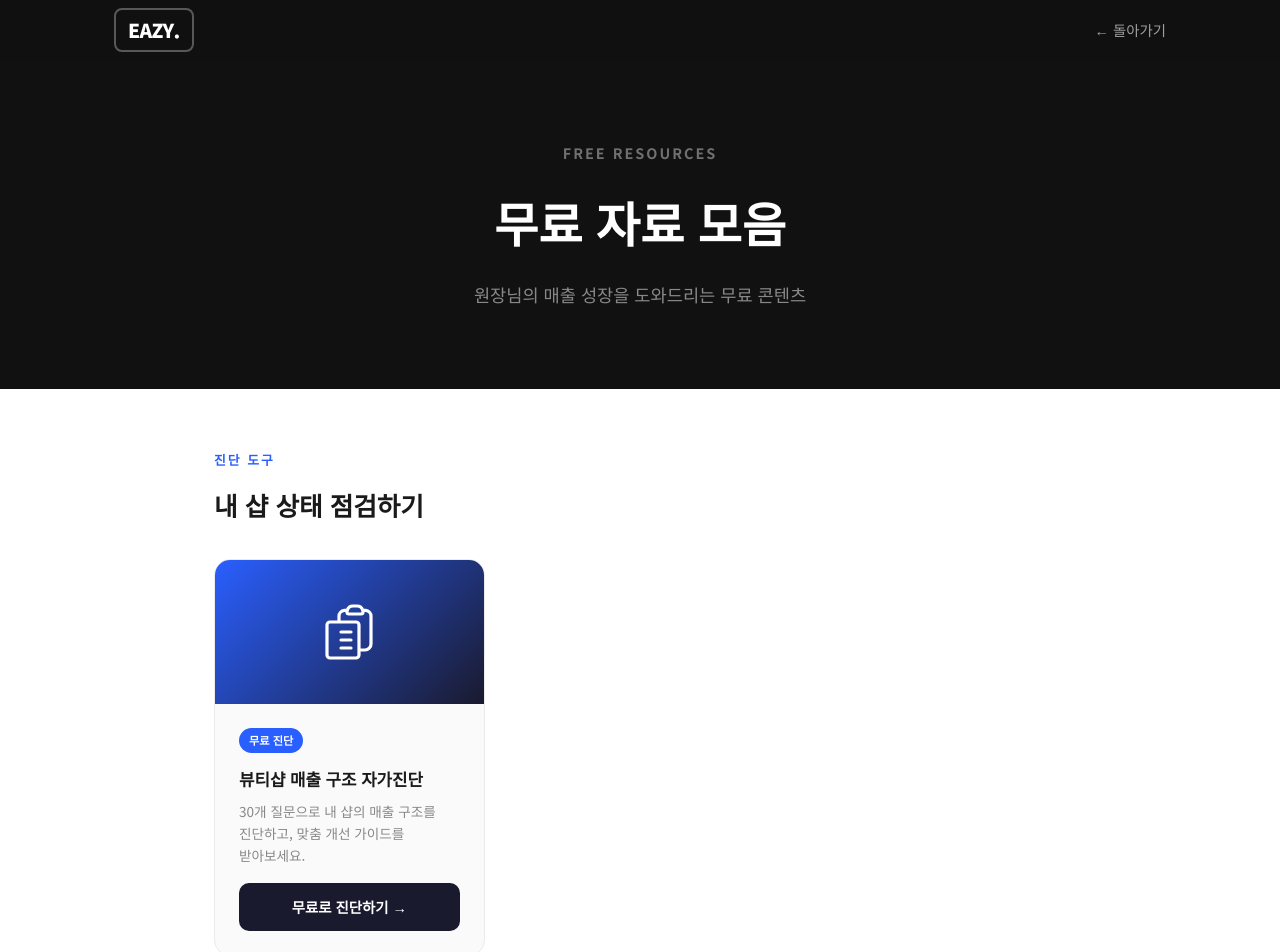
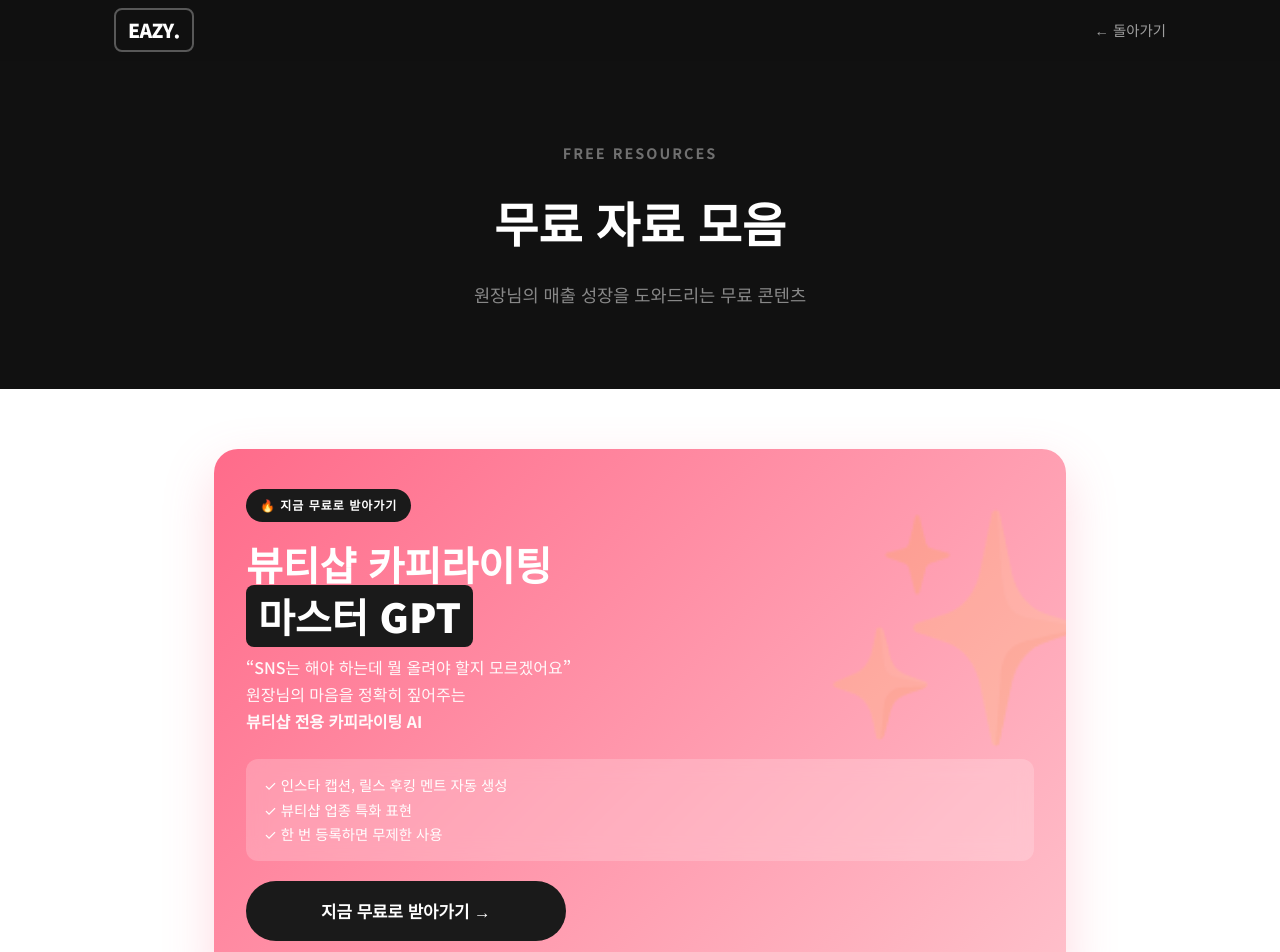
Before and after one commit to wldms706/eazy-homepage, a Next.js app: page /resources in a window 1280 px wide. Shown: the top 952 px of the page. Built offline with nearby package versions, Linux system fonts and the light colour scheme; no server answers.

Commit message:
Feature: 무료자료 페이지 맨 위에 뷰티샵 카피라이팅 마스터 GPT 미끼 카드 (광고 랜딩용)

```diff
--- a/src/app/resources/page.tsx
+++ b/src/app/resources/page.tsx
@@ -134,6 +134,85 @@ export default function ResourcesPage() {
 
         {/* Content */}
         <div className="content">
+          {/* 🔥 광고 미끼 - 뷰티샵 카피라이팅 마스터 */}
+          <div style={{
+            background: 'linear-gradient(135deg, #FF6B8A 0%, #FFC0CB 100%)',
+            borderRadius: '24px',
+            padding: '40px 32px',
+            marginBottom: '60px',
+            boxShadow: '0 20px 50px rgba(255,107,138,0.25)',
+            position: 'relative',
+            overflow: 'hidden',
+          }}>
+            <div style={{ position: 'absolute', top: '-30px', right: '-30px', fontSize: '14rem', opacity: 0.15 }}>✨</div>
+            <div style={{ position: 'relative', zIndex: 1 }}>
+              <span style={{
+                display: 'inline-block',
+                background: '#1a1a1a',
+                color: '#fff',
+                fontSize: '0.75rem',
+                fontWeight: 700,
+                padding: '6px 14px',
+                borderRadius: '100px',
+                marginBottom: '16px',
+                letterSpacing: '1px',
+              }}>🔥 지금 무료로 받아가기</span>
+              <h2 style={{
+                fontSize: 'clamp(1.8rem, 4vw, 2.5rem)',
+                fontWeight: 900,
+                color: '#fff',
+                lineHeight: 1.3,
+                marginBottom: '12px',
+                wordBreak: 'keep-all',
+              }}>
+                뷰티샵 카피라이팅<br />
+                <span style={{ background: '#1a1a1a', padding: '2px 12px', borderRadius: '8px' }}>마스터 GPT</span>
+              </h2>
+              <p style={{
+                fontSize: '1rem',
+                color: 'rgba(255,255,255,0.95)',
+                lineHeight: 1.7,
+                marginBottom: '24px',
+                wordBreak: 'keep-all',
+                fontWeight: 500,
+              }}>
+                &ldquo;SNS는 해야 하는데 뭘 올려야 할지 모르겠어요&rdquo;<br />
+                원장님의 마음을 정확히 짚어주는<br />
+                <strong>뷰티샵 전용 카피라이팅 AI</strong>
+              </p>
+              <div style={{
+                background: 'rgba(255,255,255,0.2)',
+                backdropFilter: 'blur(10px)',
+                borderRadius: '12px',
+                padding: '14px 18px',
+                marginBottom: '20px',
+                fontSize: '0.9rem',
+                color: '#fff',
+                lineHeight: 1.7,
+              }}>
+                ✓ 인스타 캡션, 릴스 후킹 멘트 자동 생성<br />
+                ✓ 뷰티샵 업종 특화 표현<br />
+                ✓ 한 번 등록하면 무제한 사용
+              </div>
+              <LinkGateButton
+                url="https://chatgpt.com/g/g-695c7ab57d8c81919015118e0eb4daac-byutisyab-keontenceu-maseuteo"
+                label="뷰티샵 카피라이팅 마스터 GPT"
+                buttonText="지금 무료로 받아가기 →"
+                buttonStyle={{
+                  background: '#1a1a1a',
+                  color: '#fff',
+                  padding: '16px 28px',
+                  fontSize: '1.05rem',
+                  fontWeight: 900,
+                  borderRadius: '100px',
+                  width: '100%',
+                  maxWidth: '320px',
+                }}
+                resourceLabel="뷰티샵 카피라이팅 마스터 GPTs (메인 미끼)"
+              />
+            </div>
+          </div>
+
           {/* 진단 도구 */}
           <p className="category-label">진단 도구</p>
           <h2 className="category-title">내 샵 상태 점검하기</h2>
```
